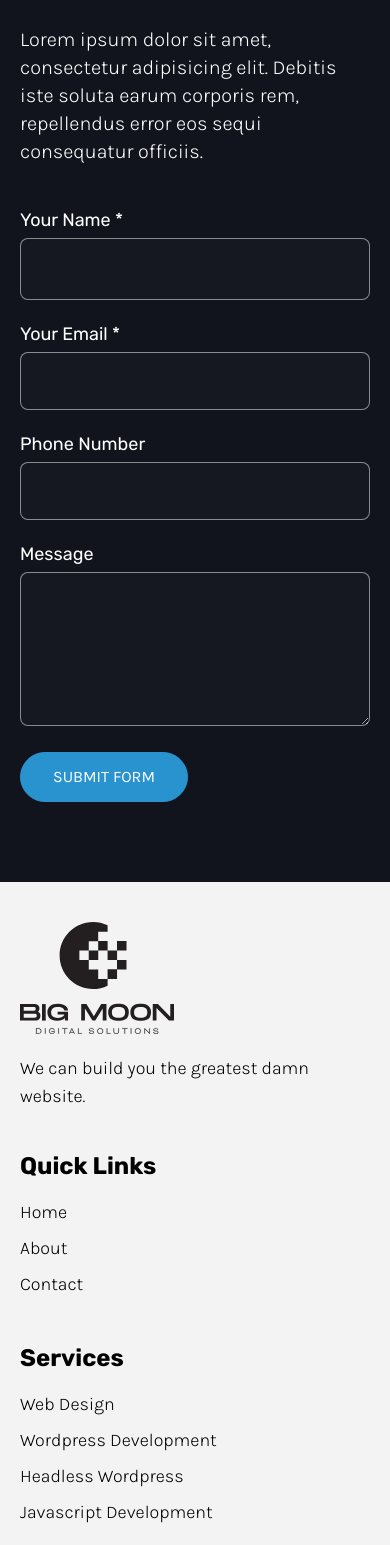
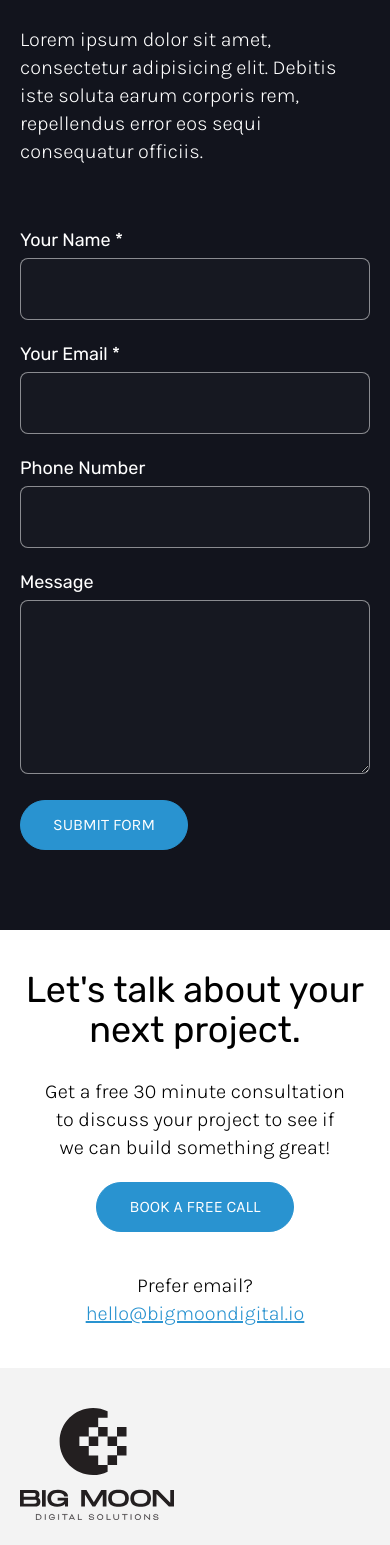
Before and after one commit to devaaronjohnson/big-moon-digital-sveltekit, a SvelteKit app: page /contact in a window 390 px wide. Shown: the part 384-1929 px from the top of the page. Built offline with nearby package versions, Linux system fonts and the light colour scheme.

Commit message:
page updates

```diff
--- a/src/routes/+page.svelte
+++ b/src/routes/+page.svelte
@@ -168,6 +168,29 @@
 						<ProjectPill text="Javascript Development" />
 					</div>
 				</div>
+				<div class="relative">
+					<div class="relative mb-5 h-[300px] lg:h-[550px]">
+						<img
+							src="/carma.jpg"
+							alt="Carma"
+							class="h-full w-full rounded-2xl object-cover object-top"
+						/>
+						<a
+							href="."
+							class="absolute right-5 bottom-5 rounded-full border border-black bg-black px-5 py-2 font-karla text-base font-light text-white"
+						>
+							View Website
+						</a>
+					</div>
+
+					<h3 class="relative mb-5 font-rubik text-3xl font-normal text-white lg:text-4xl">
+						Carma
+					</h3>
+					<div class="relative flex flex-row flex-wrap items-center gap-3">
+						<ProjectPill text="Wordpress Development" />
+						<ProjectPill text="Web Design" />
+					</div>
+				</div>
 			</div>
 		</div>
 	</section>
--- a/src/routes/contact/+page.svelte
+++ b/src/routes/contact/+page.svelte
@@ -23,10 +23,13 @@
 				<h1 class="mb-5 font-rubik text-6xl leading-[1.1] font-bold text-white">
 					Let's Build Something Awesome!
 				</h1>
-				<p class="font-karla text-xl font-light text-white">
+				<p class="mb-5 font-karla text-xl font-light text-white">
 					Lorem ipsum dolor sit amet, consectetur adipisicing elit. Debitis iste soluta earum
 					corporis rem, repellendus error eos sequi consequatur officiis.
 				</p>
+				<!-- <p class="font-karla text-xl font-light text-white">
+					<a href=".">629-230-4121</a>
+				</p> -->
 			</div>
 			<div class="relative w-full lg:flex-1">
 				<form>
@@ -49,7 +52,7 @@
 							id="email"
 							type="text"
 							bind:value={email}
-							class="w-full rounded-lg border border-white/50 bg-white/2 p-4 font-karla font-light"
+							class="w-full rounded-lg border border-white/50 bg-white/2 p-4 font-karla text-xl font-light text-white transition-all duration-200 hover:border-lightBlue focus:border-lightBlue focus:outline-none"
 						/>
 					</div>
 					<div class="mb-5">
@@ -60,7 +63,7 @@
 							id="phone"
 							type="text"
 							bind:value={phone}
-							class="w-full rounded-lg border border-white/50 bg-white/2 p-4 font-karla font-light"
+							class="w-full rounded-lg border border-white/50 bg-white/2 p-4 font-karla text-xl font-light text-white transition-all duration-200 hover:border-lightBlue focus:border-lightBlue focus:outline-none"
 						/>
 					</div>
 					<div class="mb-5">
@@ -72,16 +75,44 @@
 							id="message"
 							type="text"
 							bind:value={message}
-							class="w-full rounded-lg border border-white/50 bg-white/2 p-4 font-karla font-light"
+							class="focus:lightBlue w-full rounded-lg border border-white/50 bg-white/2 p-4 font-karla text-xl font-light text-white transition-all duration-200 hover:border-lightBlue focus:border-lightBlue focus:outline-none"
 						></textarea>
 					</div>
 					<button
 						type="submit"
-						class="rounded-full border border-lightBlue bg-lightBlue px-8 py-3 font-karla text-base font-normal text-white uppercase transition-all duration-200 hover:border-darkBlue hover:bg-darkBlue"
+						class="rounded-full border border-lightBlue bg-lightBlue px-8 py-3 font-karla text-base font-normal text-white uppercase transition-all duration-200 hover:border-darkBlue hover:bg-darkBlue focus:outline-none"
 						>Submit Form</button
 					>
 				</form>
 			</div>
 		</div>
 	</section>
+	<section class="pt-10 pb-10 lg:pt-20 lg:pb-20">
+		<div class="container_lg px-5 2xl:px-0">
+			<h2 class="mb-7 text-center font-rubik text-4xl font-normal lg:text-5xl">
+				Let's talk about your next project.
+			</h2>
+			<p class="mb-5 px-0 text-center font-karla text-xl font-light text-balance lg:px-40">
+				Get a free 30 minute consultation to discuss your project to see if we can build something
+				great!
+			</p>
+			<div class="flex items-center justify-center">
+				<a
+					href="https://calendly.com/aaronjohnsondev/30min"
+					target="_blank"
+					aria-label="Opens in a new tab"
+					class="rounded-full border border-lightBlue bg-lightBlue px-8 py-3 font-karla text-base font-normal text-white uppercase transition-all duration-200 hover:border-darkBlue hover:bg-darkBlue"
+					>Book a Free Call</a
+				>
+			</div>
+			<p class="mt-10 text-center font-karla text-xl font-light">Prefer email?</p>
+			<div class="flex items-center justify-center">
+				<a
+					href="mailto:hello@bigmoondigital.io"
+					class="text-center font-karla text-xl font-light text-lightBlue underline"
+					>hello@bigmoondigital.io</a
+				>
+			</div>
+		</div>
+	</section>
 </main>
--- a/src/routes/wordpress-development/+page.svelte
+++ b/src/routes/wordpress-development/+page.svelte
@@ -98,7 +98,7 @@
 					<div class="mb-5 flex items-center justify-center">
 						<img src="/rocket.svg" alt="" class="h-12" />
 					</div>
-					<p class="mb-5 text-center font-rubik text-3xl font-normal">Launch & Scale</p>
+					<p class="mb-5 text-center font-rubik text-3xl font-normal">3. Launch & Scale</p>
 					<p class="mb-5 text-center font-karla text-lg font-light">
 						We dive deep into your goals and must-haves to craft a battle plan.
 					</p>
```
Also changed, not shown: static/carma.jpg (added).
